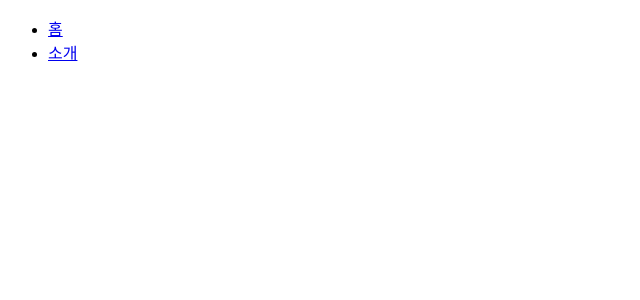
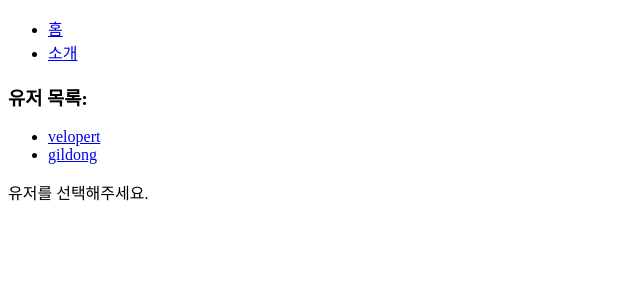
Before and after one commit to Doosies/stdreact, a React (Create React App) app in the folder front/: page /profiles in a window 1280 px wide. Shown: the top 300 px of the page, without its empty margins (0-640 px from the left). Built offline with nearby package versions, Linux system fonts and the light colour scheme.

Commit message:
리액트 서브라우트!

```diff
--- a/front/src/Router/App.tsx
+++ b/front/src/Router/App.tsx
@@ -4,6 +4,7 @@ import { Link } from 'react-router-dom';
 import About from './About';
 import Home from './Home';
 import Profile from './Profile';
+import Profiles from './Profiles';
 
 function App() {
     return (
@@ -18,7 +19,7 @@ function App() {
             </ul>
             <Route path="/" component={Home} exact/>
             <Route path="/about" component={About} />
-            <Route path="/profiles/:username" component={Profile} />
+            <Route path="/profiles" component={Profiles} />
         </div>
     )
 }
--- /dev/null
+++ b/front/src/Router/Profiles.tsx
@@ -0,0 +1,30 @@
+import React, {useState} from 'react';
+import { Link, Route} from 'react-router-dom';
+import Profile from './Profile';
+
+interface ProfilesProps {
+
+}
+
+const Profiles = () => {
+    return (
+        <div>
+            <h3>유저 목록:</h3>
+            <ul>
+                <li><Link to="/profiles/velopert">velopert</Link></li>
+                <li><Link to="/profiles/gildong">gildong</Link></li>
+            </ul>
+
+            <Route
+                path="/profiles"
+                exact
+                render={()=><div>유저를 선택해주세요.</div>}
+            />
+            <Route
+                path="/profiles/:username" component={Profile}
+            />
+        </div>
+    );
+}
+
+export default Profiles;
```
